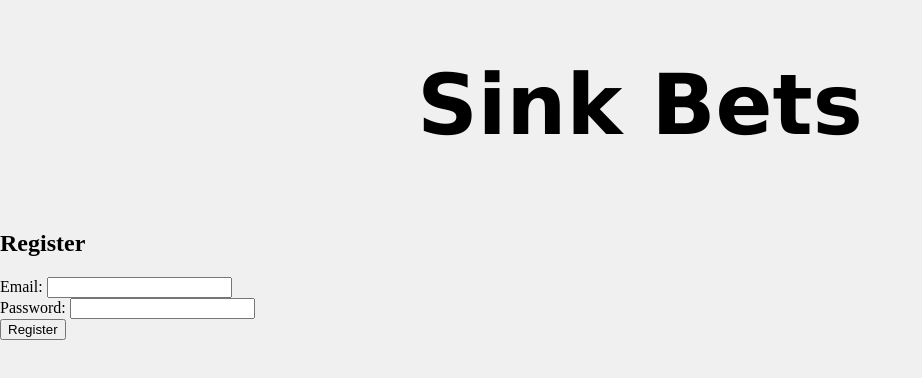
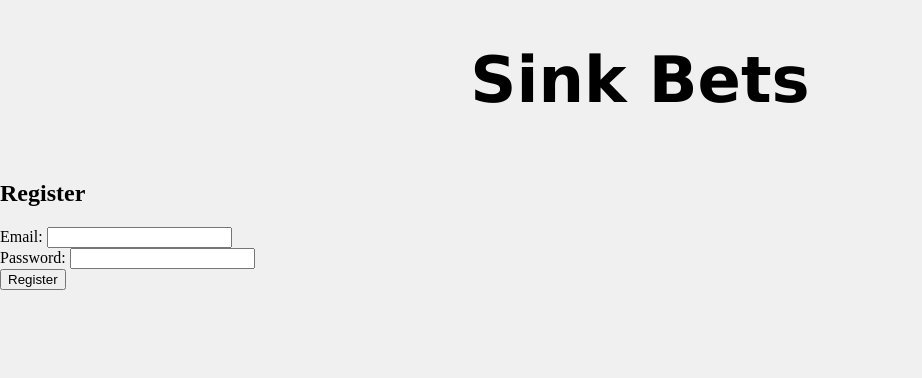
Before and after one commit to ericsinkler/sinkler-betting, a website: page index.html in a window 1280 px wide. Shown: the whole page, without its empty margins (0-922 px from the left). Drawn offline with Linux system fonts and the light colour scheme.

Commit message:
title size

```diff
--- a/index.css
+++ b/index.css
@@ -6,7 +6,7 @@ body{
 }
 
 #title{
-    font-size: 84px;
+    font-size: clamp(2rem, 5vw, 4rem);
     font-family: Verdana, Geneva, Tahoma, sans-serif;
     justify-content: center;
     align-items: center;
```
